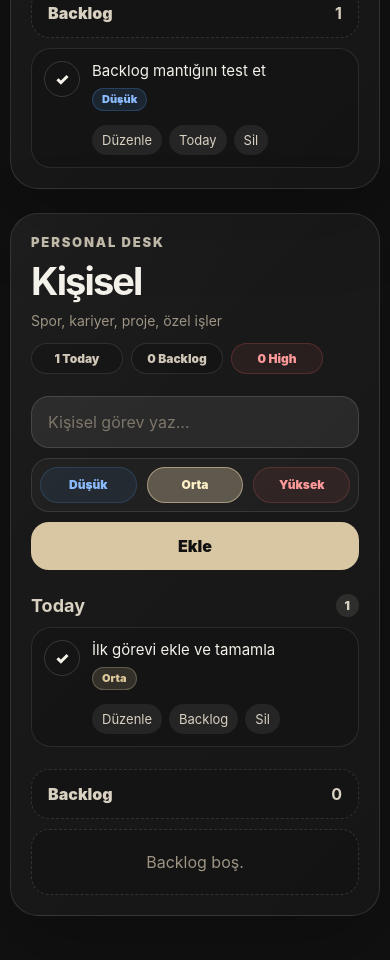
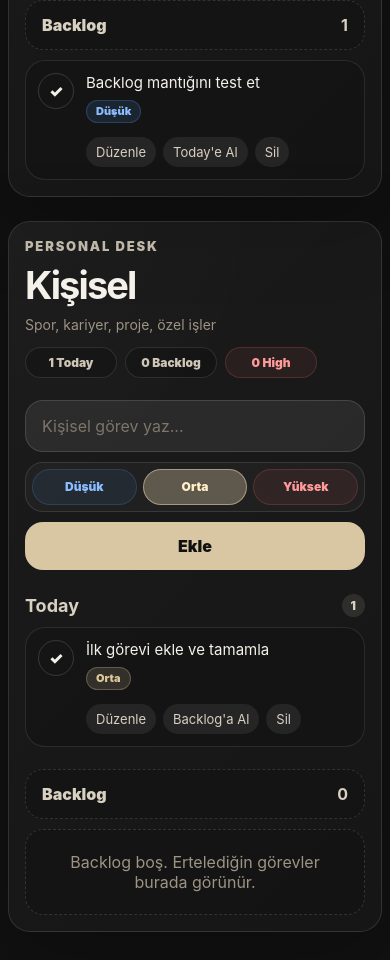
Before and after one commit to YigitAvar/daily-desk, a React (Vite) app: page / in a window 390 px wide. Shown: the part 1020-1980 px from the top of the page. Built offline with nearby package versions, Linux system fonts and the light colour scheme.

Commit message:
polish empty states and focus styles

```diff
--- a/src/components/DeskColumn.jsx
+++ b/src/components/DeskColumn.jsx
@@ -314,7 +314,7 @@ function DeskColumn({
             <button
               className="check-button"
               onClick={() => onCompleteTask(task.id)}
-              aria-label="Complete task"
+              aria-label="Görevi tamamla"
             >
               ✓
             </button>
@@ -340,11 +340,11 @@ function DeskColumn({
 
               {source === "today" ? (
                 <button onClick={() => onMoveTask(task.id, "backlog")}>
-                  Backlog
+                  Backlog&apos;a Al
                 </button>
               ) : (
                 <button onClick={() => onMoveTask(task.id, "today")}>
-                  Today
+                  Today&apos;e Al
                 </button>
               )}
 
@@ -416,7 +416,9 @@ function DeskColumn({
 
         <div className="compact-task-list">
           {todayTasks.length === 0 ? (
-            <div className="small-empty-state">Bugün için görev yok.</div>
+            <div className="small-empty-state">
+              Bugün için görev yok. Yukarıdan bir görev ekleyebilirsin.
+            </div>
           ) : (
             todayTasks.map((task) => renderTask(task, "today"))
           )}
@@ -435,7 +437,9 @@ function DeskColumn({
         {showBacklog && (
           <div className="compact-task-list">
             {backlogTasks.length === 0 ? (
-              <div className="small-empty-state">Backlog boş.</div>
+              <div className="small-empty-state">
+                Backlog boş. Ertelediğin görevler burada görünür.
+              </div>
             ) : (
               backlogTasks.map((task) => renderTask(task, "backlog"))
             )}
@@ -462,7 +466,7 @@ function DeskColumn({
                 className="danger-action"
                 onClick={() => onClearCompletedTasks(category)}
               >
-                Temizle
+                Çizilenleri Temizle
               </button>
             </div>
           </div>
--- a/src/components/HistoryModal.jsx
+++ b/src/components/HistoryModal.jsx
@@ -236,7 +236,9 @@ function HistoryModal({ history, onClose, onClearHistory }) {
         </div>
 
         {safeHistory.length === 0 ? (
-          <div className="review-empty">Henüz günlük özet kaydı yok.</div>
+          <div className="review-empty">
+            Henüz gün özeti yok. İlk kayıt, günü kapattığında burada görünür.
+          </div>
         ) : (
           <div className="history-list compact-history-list">
             {safeHistory.map((day, dayIndex) => {
--- a/src/styles.css
+++ b/src/styles.css
@@ -60,12 +60,17 @@ button {
 }
 
 button:focus,
+input:focus,
+select:focus {
+  outline: none;
+}
+
 button:focus-visible,
-input:focus,
 input:focus-visible,
-select:focus,
-select:focus-visible {
-  outline: none;
+select:focus-visible,
+.import-button:focus-within {
+  outline: 3px solid rgba(217, 199, 163, 0.72);
+  outline-offset: 3px;
 }
 
 h1,
@@ -142,6 +147,7 @@ h1 {
   position: relative;
   isolation: isolate;
   overflow: hidden;
+  min-width: 0;
   min-height: 680px;
   border: 1px solid rgba(244, 241, 234, 0.12);
   border-radius: 28px;
@@ -298,10 +304,14 @@ h1 {
 }
 
 .priority-option:focus,
-.priority-option:focus-visible,
 .priority-option:active {
   outline: none;
   box-shadow: none;
+}
+
+.priority-option:focus-visible {
+  outline: 3px solid rgba(217, 199, 163, 0.72);
+  outline-offset: 3px;
 }
 
 .priority-option.low {
@@ -438,6 +448,7 @@ h1 {
 }
 
 .compact-task-content {
+  min-width: 0;
   display: grid;
   gap: 7px;
 }
@@ -447,6 +458,7 @@ h1 {
   color: var(--text-main);
   font-size: 15px;
   line-height: 1.35;
+  overflow-wrap: anywhere;
 }
 
 .compact-task-actions,
@@ -630,6 +642,35 @@ h1 {
   .compact-task-actions {
     grid-column: 2;
     justify-content: flex-start;
+  }
+}
+
+@media (max-width: 420px) {
+  .app-shell {
+    width: min(100% - 16px, 1280px);
+  }
+
+  .desk-column {
+    border-radius: 22px;
+    padding: 16px;
+  }
+
+  .priority-picker {
+    gap: 6px;
+    padding: 6px;
+  }
+
+  .priority-option {
+    padding: 0 8px;
+  }
+
+  .modal-backdrop {
+    padding: 12px;
+  }
+
+  .close-day-modal {
+    border-radius: 22px;
+    padding: 18px;
   }
 }
 
```
